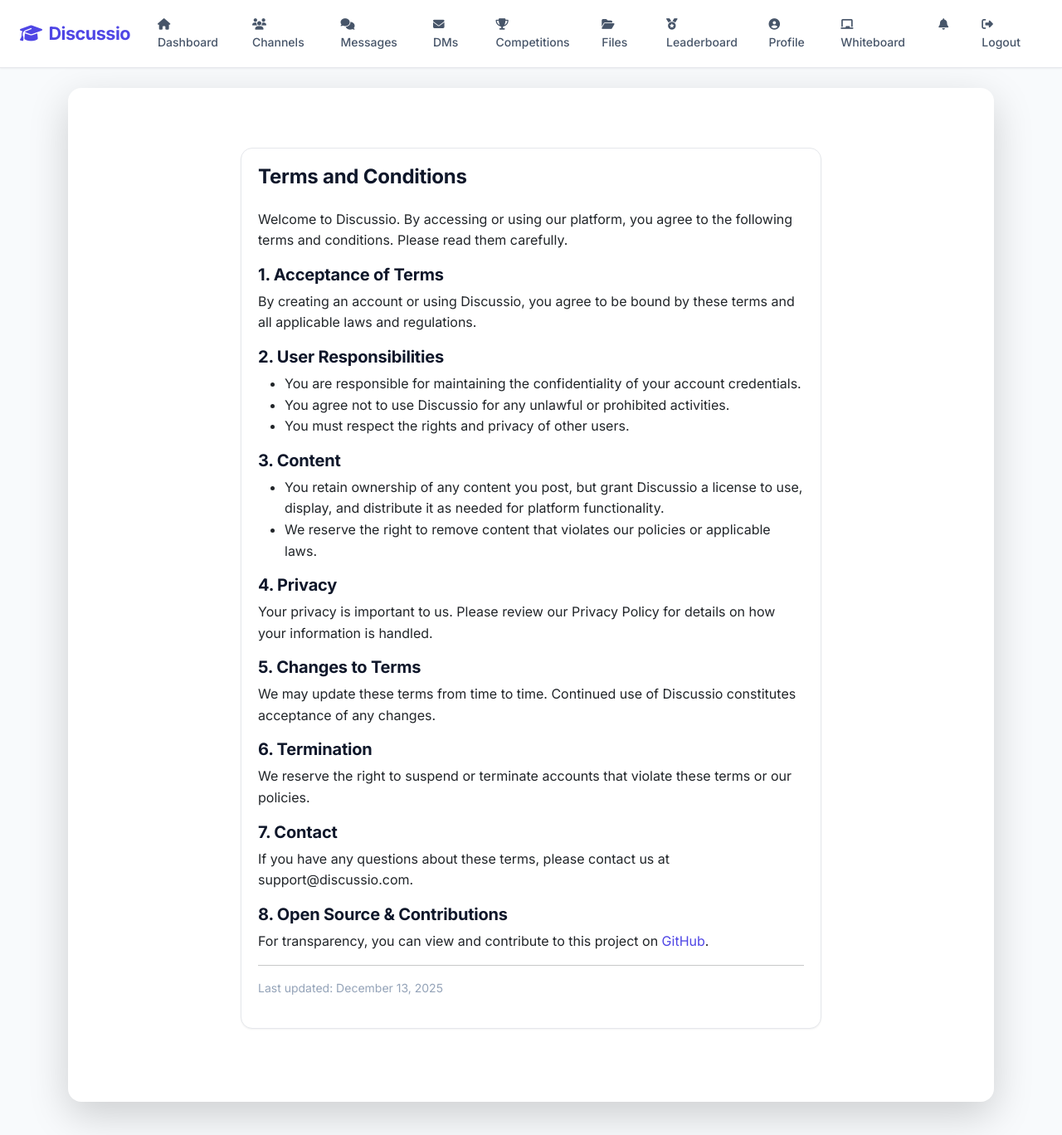
After one commit to vincent0-ai/groupapp, a Flask app: template templates/terms.html in a window 1280 px wide. The commit adds this page. Shown: the whole page at 83% size. Run offline with Flask 3, Linux system fonts and the light colour scheme; the template is opened without the code that fills it, so the values that code supplies are empty; parts of the project's set-up code (start-up, migrations or seed data) failed here and were passed over.

Commit message:
Added the terms and conditions

```diff
--- a/app/__init__.py
+++ b/app/__init__.py
@@ -120,6 +120,11 @@ def create_app(config_name='development'):
     def leaderboard_page():
         """Serve leaderboard page"""
         return render_template('leaderboard.html')
+
+    @app.route('/terms')
+    def terms_page():
+        """Serve terms and conditions page"""
+        return render_template('terms.html')
 
     # Error handlers
     @app.errorhandler(404)
--- a/templates/auth.html
+++ b/templates/auth.html
@@ -315,6 +315,10 @@
                                 <i class="fab fa-google"></i> Google
                             </button>
                         </div>
+
+                        <div class="text-center text-muted small mt-3">
+                          By continuing you agree to the <a href="/terms" target="_blank">Terms and Conditions</a>.
+                        </div>
                     </div>
                 </div>
 
--- /dev/null
+++ b/templates/terms.html
@@ -0,0 +1,37 @@
+{% extends "base.html" %}
+{% block title %}Terms and Conditions - Discussio{% endblock %}
+{% block content %}
+<div class="container py-5">
+  <div class="card mx-auto" style="max-width: 700px;">
+    <div class="card-body">
+      <h2 class="mb-4">Terms and Conditions</h2>
+      <p>Welcome to Discussio. By accessing or using our platform, you agree to the following terms and conditions. Please read them carefully.</p>
+      <h5>1. Acceptance of Terms</h5>
+      <p>By creating an account or using Discussio, you agree to be bound by these terms and all applicable laws and regulations.</p>
+      <h5>2. User Responsibilities</h5>
+      <ul>
+        <li>You are responsible for maintaining the confidentiality of your account credentials.</li>
+        <li>You agree not to use Discussio for any unlawful or prohibited activities.</li>
+        <li>You must respect the rights and privacy of other users.</li>
+      </ul>
+      <h5>3. Content</h5>
+      <ul>
+        <li>You retain ownership of any content you post, but grant Discussio a license to use, display, and distribute it as needed for platform functionality.</li>
+        <li>We reserve the right to remove content that violates our policies or applicable laws.</li>
+      </ul>
+      <h5>4. Privacy</h5>
+      <p>Your privacy is important to us. Please review our Privacy Policy for details on how your information is handled.</p>
+      <h5>5. Changes to Terms</h5>
+      <p>We may update these terms from time to time. Continued use of Discussio constitutes acceptance of any changes.</p>
+      <h5>6. Termination</h5>
+      <p>We reserve the right to suspend or terminate accounts that violate these terms or our policies.</p>
+      <h5>7. Contact</h5>
+      <p>If you have any questions about these terms, please contact us at support@discussio.com.</p>
+      <h5>8. Open Source & Contributions</h5>
+      <p>For transparency, you can view and contribute to this project on <a href="https://github.com/vincent0-ai/groupapp" target="_blank">GitHub</a>.</p>
+      <hr>
+      <p class="text-muted small">Last updated: December 13, 2025</p>
+    </div>
+  </div>
+</div>
+{% endblock %}
```
